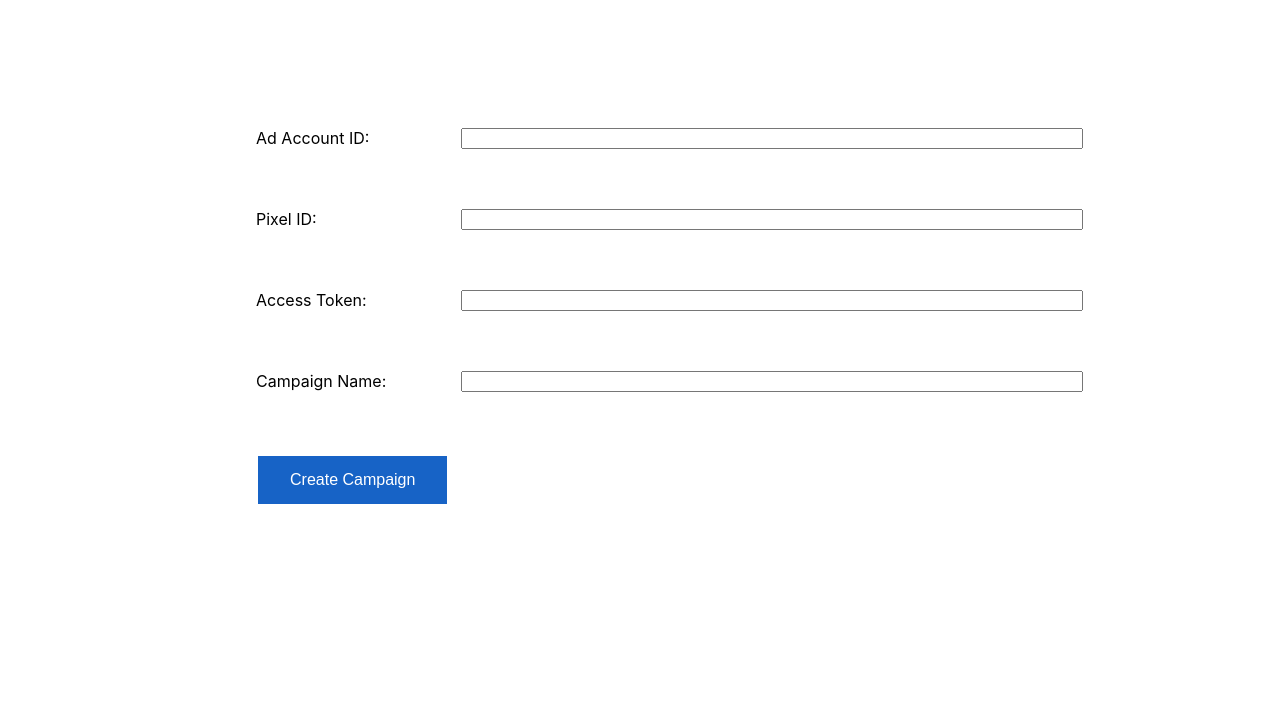
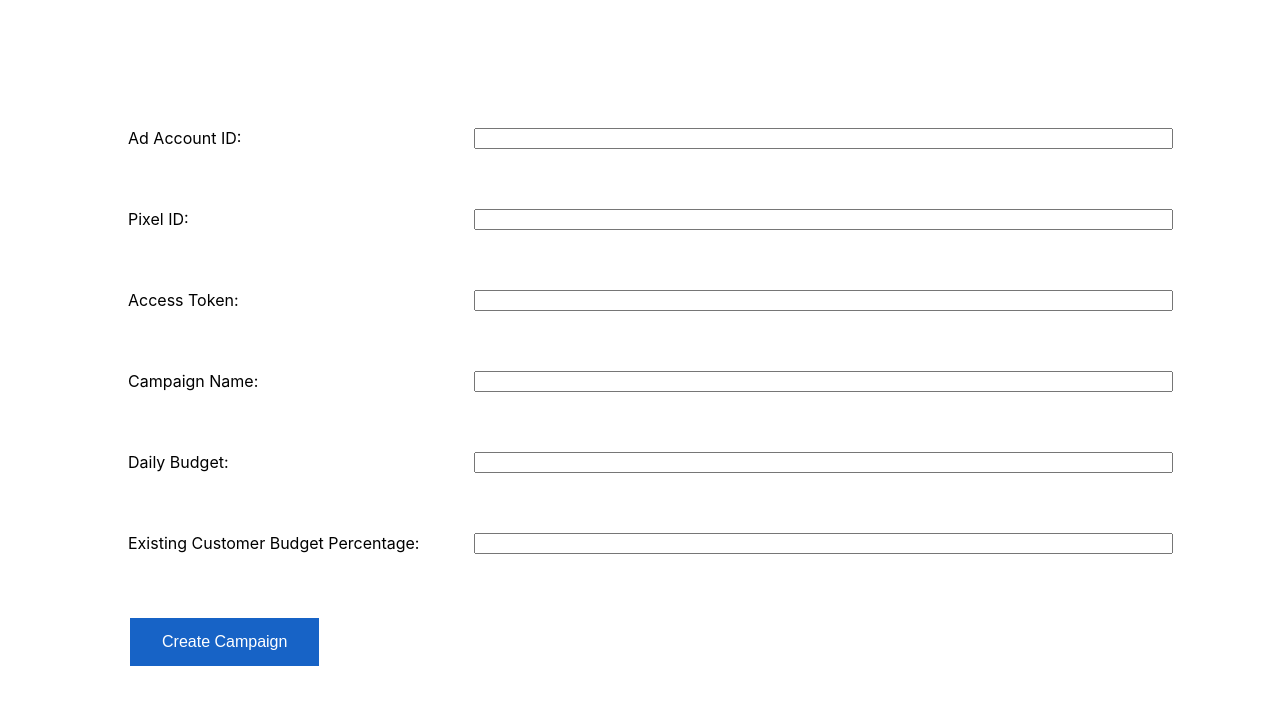
Before and after one commit to lakshyakmeta/asc-non-purchase-ui, a React (Create React App) app: page / in a window 1280 px wide. Shown: the top 704 px of the page. Built offline with nearby package versions, Linux system fonts and the light colour scheme.

Commit message:
added some state variables

```diff
--- a/src/Page.css
+++ b/src/Page.css
@@ -1,11 +1,11 @@
 .form{
     padding-top: 10%;
-    padding-left: 20%;
+    padding-left: 10%;
 }
 
 .form label{
     display: block;
-    width: 20%;
+    width: 30%;
 }
 
 input[type=text]{
--- a/src/Page.jsx
+++ b/src/Page.jsx
@@ -9,64 +9,126 @@ class Page extends Component {
             ad_account_id: '',
             pixel_id: '',
             access_token: '',
-            camapign_name: '',
+            campaign_name: '',
+            daily_budget: '',
+            existing_customer_budget_percentage: '',
         }
 		this.handleSubmit = this.handleSubmit.bind(this);
 	}
 
+    handleChangeAdAccount = (event) => {
+        this.setState({ ad_account_id: event.target.value });
+    }
+
+    handleChangePixel = (event) => {
+        this.setState({ pixel_id: event.target.value });
+    }
+
+    handleChangeAccessToken = (event) => {
+        this.setState({ access_token: event.target.value });
+    }
+
+    handleChangeCampaignName = (event) => {
+        this.setState({ campaign_name: event.target.value });
+    }
+
+    handleChangeDailyBudget = (event) => {
+        this.setState({ daily_budget: event.target.value });
+    }
+
+    handleChangeExistingCustPer = (event) => {
+        this.setState({ existing_customer_budget_percentage: event.target.value });
+    }
+
 	handleSubmit = async (event) => {
 
-        const data = {
-            name: this.state.camapign_name,
+        const campaign_data = {
+            name: this.state.campaign_name,
             objective: 'CONVERSIONS',
             status: 'PAUSED',
             smart_promotion_type: 'AUTOMATED_SHOPPING_ADS',
             access_token: this.state.access_token,
         }
 
-		axios.post("https://graph.facebook.com",data)
+		axios.post("https://graph.73242.od.facebook.com/v16.0/act_" + this.state.ad_account_id + "/campaigns",campaign_data)
 			.then(response => {
 				// Handle successful
+                console.log(response);
+                const adset_data = {
+                    name: this.state.campaign_name,
+                    campaign_id: '',
+                    promoted_object: {
+                        pixel_id: this.state.pixel_id,
+                        custom_event_type: 'LEAD'
+                    },
+                    billing_event: 'IMPRESSIONS',
+                    bid_strategy: 'LOWEST_COST_WITHOUT_CAP',
+                    lifetime_budget: 1000000,
+                    end_time: '2023-12-31 23:59:59 PDT',
+                    targeting: {
+                        geo_locations: { countries: ['US'] }
+                    },
+                    access_token: this.state.access_token,
+                    daily_budget: this.state.daily_budget,
+                    existing_customer_budget_percentage: this.state.existing_customer_budget_percentage,
+                }
+                // axios.post("https://graph.73242.od.facebook.com/v16.0/act_" + this.state.ad_account_id + "/adsets",adset_data)
 
 			})
 			.catch(error => {
                 // Error
+                console.log("HERE")
+                console.log(error)
 			});
 	}
 
 	render() {
 		return (
 			<>
-                <form class="form">
-                    <div class="entry">
-                        <label for="ad_account_id">Ad Account ID:</label>
-                        <input type="text" name="ad_account_id" value={this.state.ad_account_id} />
+                <form className="form">
+                    <div className="entry">
+                        <label>Ad Account ID:</label>
+                        <input type="text" name="ad_account_id" value={this.state.ad_account_id} onChange={this.handleChangeAdAccount} />
                     </div>
 
                     <br/><br/><br/><br/>
 
-                    <div class="entry">
-                        <label for="pixel_id">Pixel ID:</label>
-                        <input type="text" name="pixel_id" value={this.state.pixel_id} />
+                    <div className="entry">
+                        <label>Pixel ID:</label>
+                        <input type="text" name="pixel_id" value={this.state.pixel_id} onChange={this.handleChangePixel} />
                     </div>
 
                     <br/><br/><br/><br/>
 
-                    <div class="entry">
-                        <label for="access_token">Access Token:</label>
-                        <input type="text" name="access_token" value={this.state.access_token} />
+                    <div className="entry">
+                        <label>Access Token:</label>
+                        <input type="text" name="access_token" value={this.state.access_token} onChange={this.handleChangeAccessToken} />
                     </div>
 
                     <br/><br/><br/><br/>
 
-                    <div class="entry">
-                        <label for="campaign_name">Campaign Name:</label>
-                        <input type="text" name="campaign_name" value={this.state.campaign_name} />
+                    <div className="entry">
+                        <label>Campaign Name:</label>
+                        <input type="text" name="campaign_name" value={this.state.campaign_name} onChange={this.handleChangeCampaignName} />
                     </div>
 
                     <br/><br/><br/><br/>
 
-                    <button class="button">Create Campaign</button>
+                    <div className="entry">
+                        <label>Daily Budget:</label>
+                        <input type="text" name="daily_budget" value={this.state.daily_budget} onChange={this.handleChangeDailyBudget} />
+                    </div>
+
+                    <br/><br/><br/><br/>
+
+                    <div className="entry">
+                        <label>Existing Customer Budget Percentage:</label>
+                        <input type="text" name="existing_customer_budget_percentage" value={this.state.existing_customer_budget_percentage} onChange={this.handleChangeExistingCustPer} />
+                    </div>
+
+                    <br/><br/><br/><br/>
+
+                    <button className="button">Create Campaign</button>
                 </form>
 			</>
 		);
```
